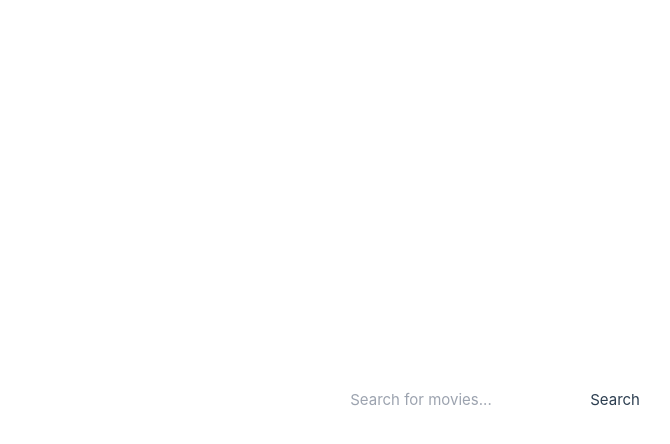
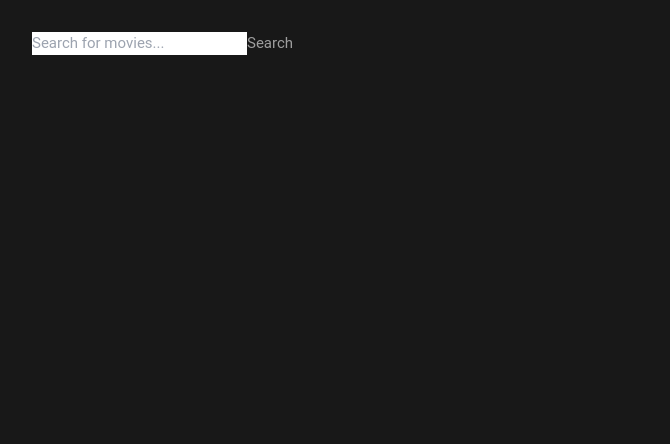
Before and after one commit to bahaar-ghafari/movie-explorer, a Vue app: page / in a window 1280 px wide. Shown: the top 444 px of the page, without its empty margins (0-670 px from the left). Built offline with nearby package versions, Linux system fonts and the light colour scheme.

Commit message:
style: fix style of basement

```diff
--- a/src/assets/base.css
+++ b/src/assets/base.css
@@ -1,53 +1,14 @@
 /* color palette from <https://github.com/vuejs/theme> */
 :root {
-  --vt-c-white: #ffffff;
-  --vt-c-white-soft: #f8f8f8;
-  --vt-c-white-mute: #f2f2f2;
+  --vt-c-black: #181818;
 
-  --vt-c-black: #181818;
-  --vt-c-black-soft: #222222;
-  --vt-c-black-mute: #282828;
-
-  --vt-c-indigo: #2c3e50;
-
-  --vt-c-divider-light-1: rgba(60, 60, 60, 0.29);
-  --vt-c-divider-light-2: rgba(60, 60, 60, 0.12);
-  --vt-c-divider-dark-1: rgba(84, 84, 84, 0.65);
-  --vt-c-divider-dark-2: rgba(84, 84, 84, 0.48);
-
-  --vt-c-text-light-1: var(--vt-c-indigo);
-  --vt-c-text-light-2: rgba(60, 60, 60, 0.66);
-  --vt-c-text-dark-1: var(--vt-c-white);
   --vt-c-text-dark-2: rgba(235, 235, 235, 0.64);
 }
 
-/* semantic color variables for this project */
 :root {
-  --color-background: var(--vt-c-white);
-  --color-background-soft: var(--vt-c-white-soft);
-  --color-background-mute: var(--vt-c-white-mute);
+  --color-background: var(--vt-c-black);
 
-  --color-border: var(--vt-c-divider-light-2);
-  --color-border-hover: var(--vt-c-divider-light-1);
-
-  --color-heading: var(--vt-c-text-light-1);
-  --color-text: var(--vt-c-text-light-1);
-
-  --section-gap: 160px;
-}
-
-@media (prefers-color-scheme: dark) {
-  :root {
-    --color-background: var(--vt-c-black);
-    --color-background-soft: var(--vt-c-black-soft);
-    --color-background-mute: var(--vt-c-black-mute);
-
-    --color-border: var(--vt-c-divider-dark-2);
-    --color-border-hover: var(--vt-c-divider-dark-1);
-
-    --color-heading: var(--vt-c-text-dark-1);
-    --color-text: var(--vt-c-text-dark-2);
-  }
+  --color-text: var(--vt-c-text-dark-2);
 }
 
 *,
@@ -62,23 +23,8 @@
   min-height: 100vh;
   color: var(--color-text);
   background: var(--color-background);
-  transition:
-    color 0.5s,
-    background-color 0.5s;
   line-height: 1.6;
-  font-family:
-    Inter,
-    -apple-system,
-    BlinkMacSystemFont,
-    'Segoe UI',
-    Roboto,
-    Oxygen,
-    Ubuntu,
-    Cantarell,
-    'Fira Sans',
-    'Droid Sans',
-    'Helvetica Neue',
-    sans-serif;
+  font-family: Roboto, sans-serif;
   font-size: 15px;
   text-rendering: optimizeLegibility;
   -webkit-font-smoothing: antialiased;
--- a/src/assets/main.css
+++ b/src/assets/main.css
@@ -6,30 +6,3 @@
   padding: 2rem;
   font-weight: normal;
 }
-
-a,
-.green {
-  text-decoration: none;
-  color: hsla(160, 100%, 37%, 1);
-  transition: 0.4s;
-  padding: 3px;
-}
-
-@media (hover: hover) {
-  a:hover {
-    background-color: hsla(160, 100%, 37%, 0.2);
-  }
-}
-
-@media (min-width: 1024px) {
-  body {
-    display: flex;
-    place-items: center;
-  }
-
-  #app {
-    display: grid;
-    grid-template-columns: 1fr 1fr;
-    padding: 0 2rem;
-  }
-}
```
